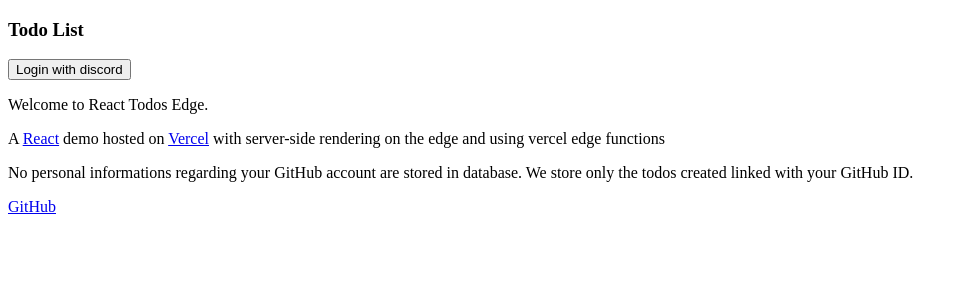
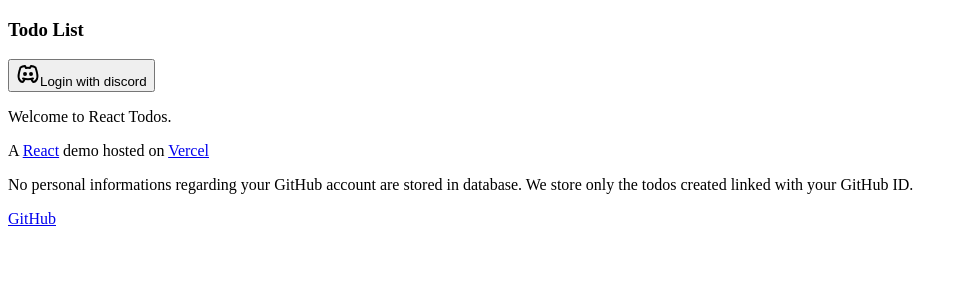
Before and after one commit to aadil10i/to-do, a Next.js app: page / in a window 1280 px wide. Shown: the top 300 px of the page, without its empty margins (0-968 px from the left). Built offline with nearby package versions, Linux system fonts and the light colour scheme; no server answers.

Commit message:
added icons & profpic

```diff
--- a/next.config.mjs
+++ b/next.config.mjs
@@ -6,6 +6,9 @@
 
 /** @type {import("next").NextConfig} */
 const config = {
+  images: {
+    domains: ["cdn.discordapp.com"],
+  },
   reactStrictMode: true,
 
   /**
--- a/src/components/LoginForm.tsx
+++ b/src/components/LoginForm.tsx
@@ -1,6 +1,7 @@
 /* eslint-disable @next/next/no-html-link-for-pages */
 import Footer from "./CardFooter";
 import { signIn } from "next-auth/react";
+import Image from "next/image";
 
 export default function LoginForm() {
   function handleLogin() {
@@ -27,15 +28,22 @@
           <a href="/api/auth/signin/discord">
             <button
               onClick={handleLogin}
-              className="border-fill rounded-lg border bg-white p-1 text-sm font-medium leading-6"
+              className="border-fill flex rounded-lg border bg-white p-1 text-sm font-medium leading-6"
             >
+              <Image
+                className="mr-2"
+                src="/brand-discord.svg"
+                alt="discord"
+                width={24}
+                height={24}
+              />
               Login with discord
             </button>
           </a>
         </div>
         <div className="*card-body* flex-col px-6 py-6">
           <p className="text-md font-semibold leading-6 text-white">
-            Welcome to React Todos Edge.
+            Welcome to React Todos.
           </p>
           <p className="text-md mt-4 border-b border-gray-700 pb-4 leading-6 text-white">
             A{" "}
@@ -46,8 +54,6 @@
             <a className="text-cyan-500" href="https://vercel.com">
               Vercel
             </a>{" "}
-            with server-side rendering on the edge and using vercel edge
-            functions
           </p>
           <p className="pt-2 text-sm font-light italic text-gray-200 dark:text-gray-300">
             No personal informations regarding your GitHub account are stored in
--- a/src/pages/todo.tsx
+++ b/src/pages/todo.tsx
@@ -1,11 +1,12 @@
 /* eslint-disable @typescript-eslint/no-misused-promises */
 import React, { useState } from "react";
-// import { useSession } from "next-auth/react";
+import { useSession } from "next-auth/react";
 import { PlusIcon } from "@heroicons/react/24/solid";
 import { Switch } from "@/components/switch";
 import { XMarkIcon } from "@heroicons/react/24/outline";
 import Footer from "@/components/CardFooter";
 import { signOut } from "next-auth/react";
+import Image from "next/image";
 
 export default function Todo() {
   interface Todo {
@@ -14,7 +15,7 @@
     completed: boolean;
   }
 
-  // const { data: session } = useSession();
+  const { data: session } = useSession();
   const [newItem, setNewItem] = useState("");
   const [Todos, setTodos] = useState<Todo[]>([]);
 
@@ -76,9 +77,18 @@
           <button
             // eslint-disable-next-line @typescript-eslint/no-misused-promises
             onClick={handleLogout}
-            className="rounded-lg border border-gray-800 px-1.5 py-1.5 font-bold text-white"
+            className="flex rounded-lg border border-gray-800 px-1.5 py-1.5 font-bold text-white"
           >
-            Logout
+            {session?.user?.image && (
+              <Image
+                className="mr-2"
+                src={session.user.image}
+                alt="profile"
+                width={24}
+                height={24}
+              />
+            )}
+            {session?.user?.name}
           </button>
         </div>
         <div className="*card-body* flex-col gap-2 px-6 py-6">
```
Also changed, not shown: public/brand-discord.svg (added), public/brand-github.svg (added).
